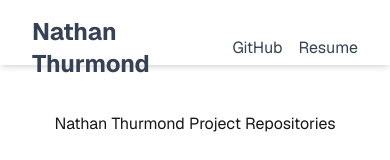
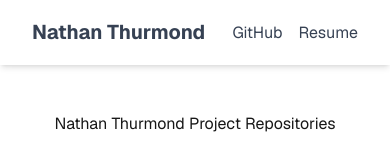
Before and after one commit to NateThurmond/next-portfolio-nate, a Next.js app: page / in a window 390 px wide. Shown: the top 160 px of the page. Built offline with nearby package versions, Linux system fonts and the light colour scheme; no server answers.

Commit message:
Fixed issue with clipped content in header nav bar

```diff
--- a/app/components/Header.tsx
+++ b/app/components/Header.tsx
@@ -23,8 +23,8 @@ export default function Header() {
       className="fixed top-0 left-0 w-full px-8 py-4 bg-white shadow-md transition-all duration-200"
       style={{ height: `${headerSize}px`, opacity }}
     >
-      <div className="flex justify-between items-center max-w-4xl mx-auto">
-        <h1 className="text-2xl font-bold text-gray-700">Nathan Thurmond</h1>
+      <div className="flex justify-between items-center max-w-4xl mx-auto h-full">
+        <h1 className="text-xl sm:text-2xl font-bold text-gray-700 leading-tight">Nathan Thurmond</h1>
         <nav className="space-x-4">
           <a href="https://github.com/NateThurmond" className="text-gray-700 hover:text-black">GitHub</a>
           <a href="/Nathan_Resume_Short.pdf" download target="_blank" rel="noopener noreferrer" className="text-gray-700 hover:text-black">Resume</a>
```
